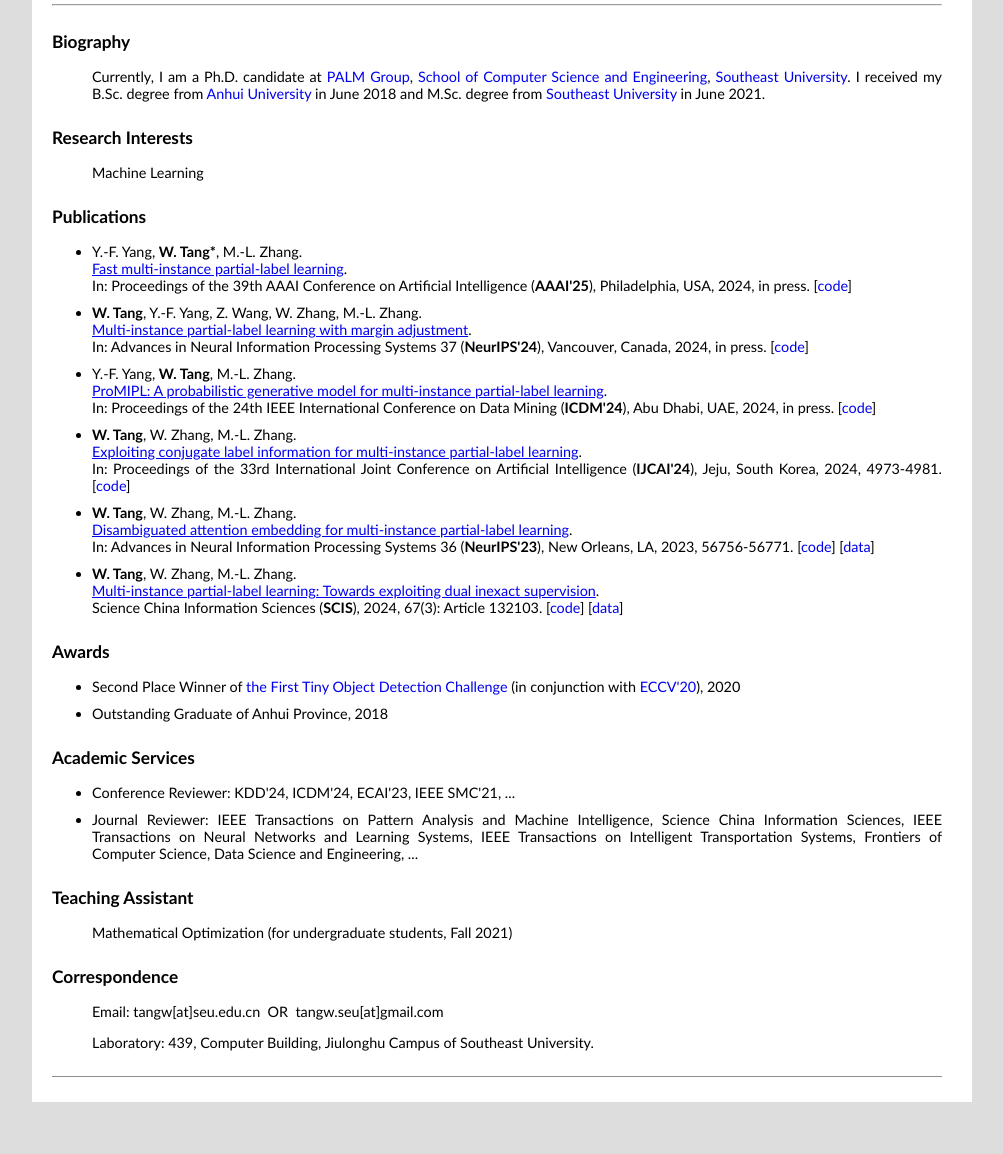
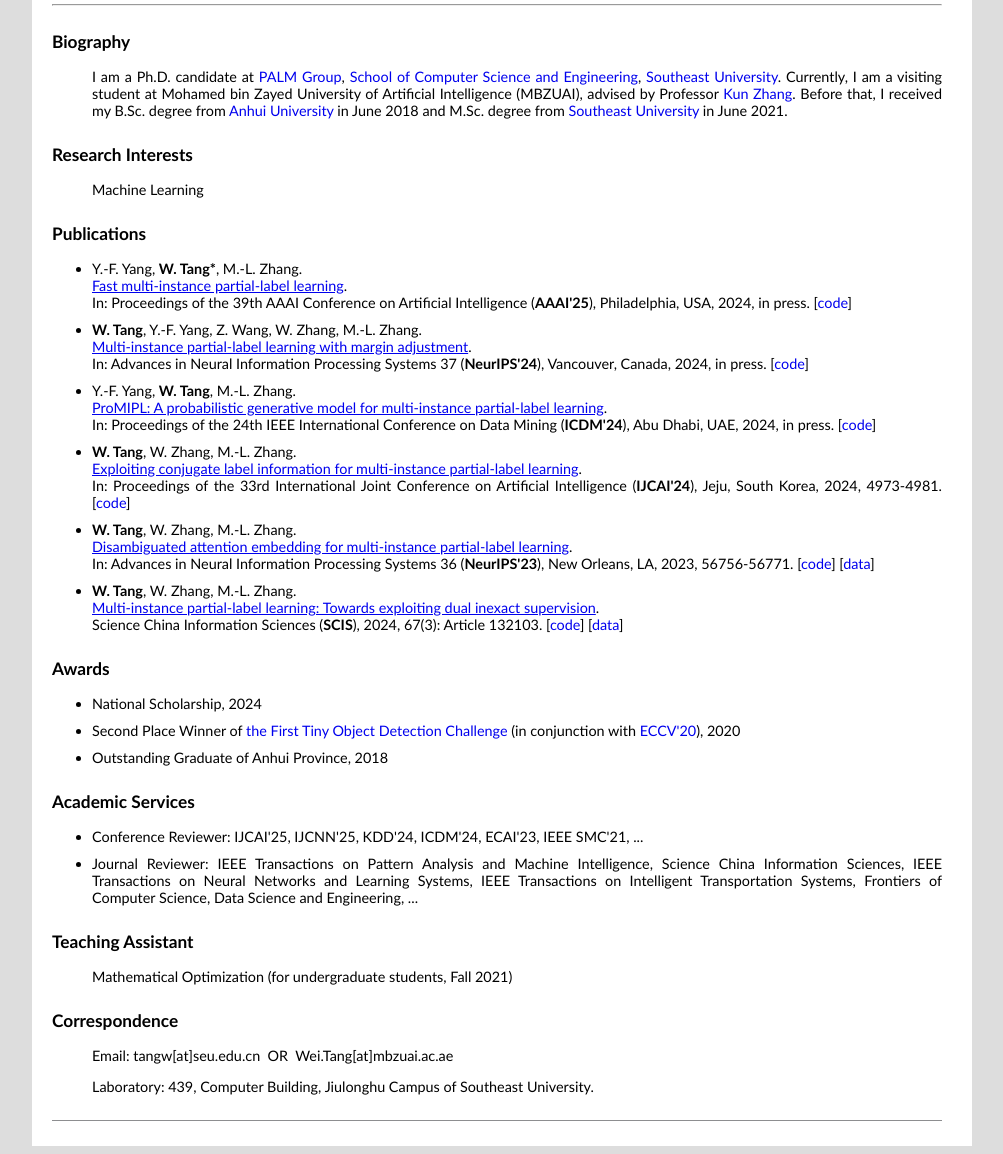
Before and after one commit to tangw-seu/tangw-seu.github.io, a plain HTML site: page index.html in a window 1280 px wide. Shown: the part 212-1366 px from the top of the page, without its empty margins (138-1141 px from the left). Before the commit the page ends 1322 px from the top, so only its background shows below. Drawn offline with nearby package versions, Linux system fonts and the light colour scheme; some packages are replaced by stand-ins of ours.

Commit message:
20250226

```diff
--- a/index.html
+++ b/index.html
@@ -10,7 +10,7 @@
         messageStyle: "none"
     });
 </script>
-<title>Wei TANG</title>
+<title>Wei Tang</title>
 <link rel="stylesheet" href="./css/style.css" type="text/css">
 <style>
 	.section-gap {
@@ -33,12 +33,12 @@
 
 	<table class="imgtable">
 		<tr>
-			<td align="left" width="400px"><p><b><h1>Wei TANG (唐伟)</h1></b>
+			<td align="left" width="400px"><p><b><h1>Wei Tang (唐伟)</h1></b>
 				<p><b>Ph.D. Candidate</b><br/>
 				<p> <a href="https://cse.seu.edu.cn/" target=&ldquo;blank&rdquo;>School of Computer Science and Engineering,</a><br />
 				<a href="https://www.seu.edu.cn/" target=&ldquo;blank&rdquo;>Southeast University,</a> Nanjing, China<br />
 				</p>
-				<p><b>Supervisor</b>: Professor <a href="http://palm.seu.edu.cn/zhangml/" target=&ldquo;blank&rdquo;>Min-Ling ZHANG</a> <br />
+				<p><b>Supervisor</b>: Professor <a href="http://palm.seu.edu.cn/zhangml/" target=&ldquo;blank&rdquo;>Min-Ling Zhang</a> <br />
 				</p>
 			<td>
 				<a href="https://www.seu.edu.cn/"><img src="./images/SEULogo.jpg" alt="" width="110px" height="110px" /></a>&nbsp;
@@ -55,8 +55,9 @@
 		<div class="section-gap"></div>
 		<h1><a name="Biography">Biography</a></h1>
 		<ul>
-			<p> Currently, I am a Ph.D. candidate at <a href="http://palm.seu.edu.cn/" target=&ldquo;blank&rdquo;>PALM Group</a>, <a href="https://cse.seu.edu.cn/" target=&ldquo;blank&rdquo;>School of Computer Science and Engineering</a>, <a href="http://www.seu.edu.cn/" target=&ldquo;blank&rdquo;>Southeast University</a>. I received my B.Sc. degree from <a href="https://www.ahu.edu.cn/" target=&ldquo;blank&rdquo;>Anhui University</a> in June 2018
-				and M.Sc. degree from <a href="http://www.seu.edu.cn/" target=&ldquo;blank&rdquo;>Southeast University</a> in June 2021. <br />
+			<p> I am a Ph.D. candidate at <a href="http://palm.seu.edu.cn/" target=&ldquo;blank&rdquo;>PALM Group</a>, <a href="https://cse.seu.edu.cn/" target=&ldquo;blank&rdquo;>School of Computer Science and Engineering</a>, <a href="http://www.seu.edu.cn/" target=&ldquo;blank&rdquo;>Southeast University</a>.
+				Currently, I am a visiting student at Mohamed bin Zayed University of Artificial Intelligence (MBZUAI), advised by Professor <a href="https://www.andrew.cmu.edu/user/kunz1/index.html" target=&ldquo;blank&rdquo;>Kun Zhang</a>.
+				Before that, I received my B.Sc. degree from <a href="https://www.ahu.edu.cn/" target=&ldquo;blank&rdquo;>Anhui University</a> in June 2018 and M.Sc. degree from <a href="http://www.seu.edu.cn/" target=&ldquo;blank&rdquo;>Southeast University</a> in June 2021. <br />
 			</p>
 		</ul>
 
@@ -105,6 +106,9 @@
 		<h1><a name="Awards">Awards</a></h1>
 			<ul>
 				<li class="item-gap">
+					National Scholarship, 2024
+				</li>
+				<li class="item-gap">
 					Second Place Winner of <a href="https://rlq-tod.github.io/challenge1.html" target=&ldquo;blank&rdquo;>the First Tiny Object Detection Challenge</a> (in conjunction with <a href="https://eccv2020.eu/" target=&ldquo;blank&rdquo;>ECCV'20</a>), 2020
 				</li>
 				<li class="item-gap">
@@ -116,7 +120,7 @@
 		<h1><a name="Academic Services">Academic Services</a></h1>
 			<ul>
 				<li class="item-gap">
-					Conference Reviewer: KDD'24, ICDM'24, ECAI'23, IEEE SMC'21, ...
+					Conference Reviewer: IJCAI'25, IJCNN'25, KDD'24, ICDM'24, ECAI'23, IEEE SMC'21, ...
 				</li>
 				<li class="item-gap">
 					Journal Reviewer: IEEE Transactions on Pattern Analysis and Machine Intelligence, Science China Information Sciences, IEEE Transactions on Neural Networks and Learning Systems, IEEE Transactions on Intelligent Transportation Systems, Frontiers of Computer Science, Data Science and Engineering, ...
@@ -132,7 +136,7 @@
 		<div class="section-gap"></div>
 			<h1><a name="Correspondence">Correspondence</a></h1>
 				<ul>
-					<p> Email: tangw[at]seu.edu.cn &nbsp;OR&nbsp; tangw.seu[at]gmail.com<br /> </p>
+					<p> Email: tangw[at]seu.edu.cn &nbsp;OR&nbsp; Wei.Tang[at]mbzuai.ac.ae<br /> </p>
 					<p> Laboratory: 439, Computer Building, Jiulonghu Campus of Southeast University. <br /> </p>
 				</ul>
 		</div>
```
